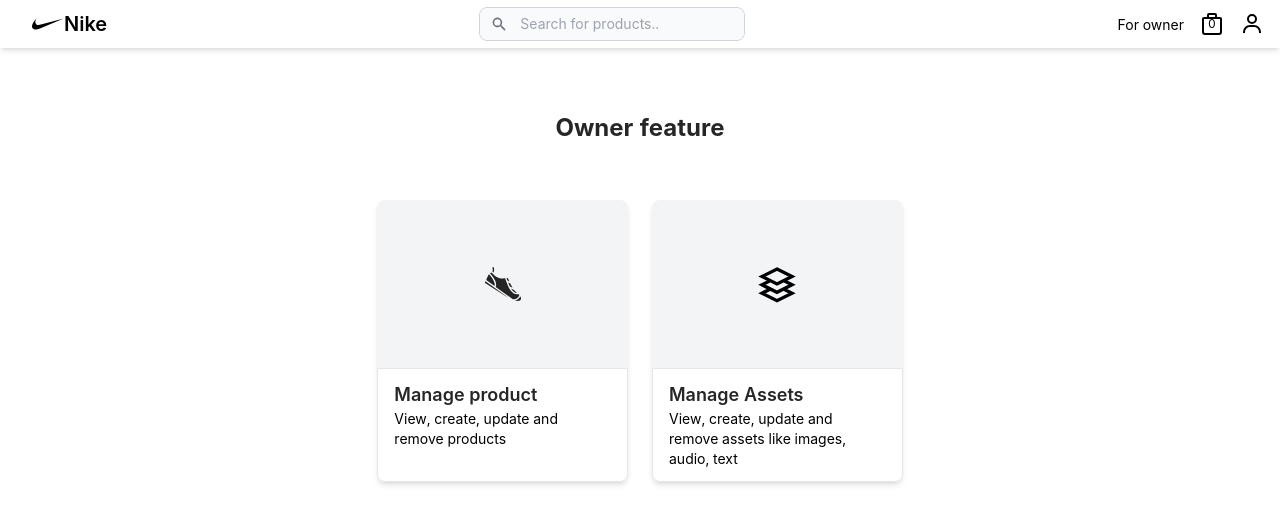
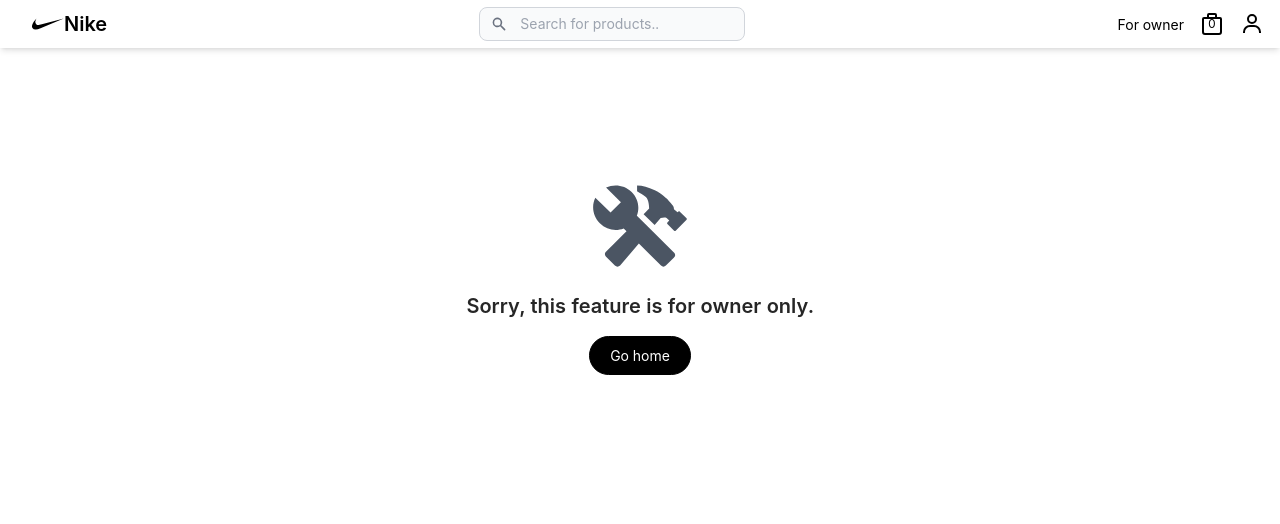
Before and after one commit to Eskimo111/shopping-cart, a React app: page /#/owner in a window 1280 px wide. Shown: the top 524 px of the page. Built offline with nearby package versions, Linux system fonts and the light colour scheme; no server answers; what tw-elements would draw is missing.

Commit message:
feat: Restrict Owner Feature (For admin account only)

```diff
--- a/src/App.tsx
+++ b/src/App.tsx
@@ -18,12 +18,11 @@
   const location = useLocation();
   useEffect(() => {
     window.scrollTo(0, 0);
-    let token = localStorage.getItem("TOKEN");
+    /*let token = localStorage.getItem("TOKEN");
     if (token) {
       token = JSON.parse(token).value;
     }
-    console.log("🚀 ~ file: App.tsx ~ line 30 ~ useEffect ~ auth.currentUser");
-    //if (token) auth.signinWithToken(token);
+    //if (token) auth.signinWithToken(token);*/
     {
       const cart_id = getCookie("cart_id");
       if (cart_id) {
@@ -35,9 +34,6 @@
       }
     }
   }, []);
-  //useEffect(() => {
-  //message.showMessage("Login success", "success");
-  //}, [token]);
   return (
     <>
       {isHideHeader(location.pathname) || <NavBar />}
--- /dev/null
+++ b/src/components/restricted/Restricted.tsx
@@ -0,0 +1,20 @@
+import React from "react";
+import { IoMdConstruct } from "react-icons/io";
+import { Link } from "react-router-dom";
+
+const RestrictedPage = () => {
+  return (
+    <div className="w-1/2 mx-auto  text-center pt-32 flex flex-col justify-center items-center gap-4">
+      <IoMdConstruct className="text-gray-600" size={100} />
+      <p className=" text-xl font-semibold">
+        Sorry, this feature is for owner only.
+      </p>
+
+      <Link className="btn-primary w-fit rounded-full py-2" to="/shopping">
+        Go home
+      </Link>
+    </div>
+  );
+};
+
+export default RestrictedPage;
--- a/src/features/auth/pages/LoginPage.tsx
+++ b/src/features/auth/pages/LoginPage.tsx
@@ -1,14 +1,10 @@
 import { FirebaseError } from "firebase/app";
 import React, { useState } from "react";
-import { Link, Navigate, useNavigate } from "react-router-dom";
-import BackButton from "../../../components/button/BackButton";
+import { Link, useNavigate } from "react-router-dom";
 import LoadingSpinner from "../../../components/loading-spinner/LoadingSpinner";
-import { useAppDispatch } from "../../../hooks/use-app-dispatch";
 import { useAppSelector } from "../../../hooks/use-app-selector";
 import useAuth from "../../../hooks/use-auth";
 import useMessage from "../../../hooks/use-message";
-import { loadCartAsync } from "../../../slices/cart";
-import { getUserInfo } from "../../../slices/user";
 import { RootState } from "../../../store/store";
 import SignInWithGoogleButton from "./SignInWithGoogleButton";
 
--- a/src/features/auth/pages/SignInWithGoogleButton.tsx
+++ b/src/features/auth/pages/SignInWithGoogleButton.tsx
@@ -1,11 +1,7 @@
 import { FirebaseError } from "firebase/app";
-import React from "react";
-import { useDispatch } from "react-redux";
 import { useNavigate } from "react-router-dom";
-import { useAppDispatch } from "../../../hooks/use-app-dispatch";
 import useAuth from "../../../hooks/use-auth";
 import useMessage from "../../../hooks/use-message";
-import { signInWithGoogle } from "../../../slices/user";
 
 const SignInWithGoogleButton = () => {
   const auth = useAuth();
--- a/src/features/auth/pages/SignUpPage.tsx
+++ b/src/features/auth/pages/SignUpPage.tsx
@@ -1,25 +1,14 @@
 import React, { useEffect, useState } from "react";
-import { Link, Navigate, useNavigate } from "react-router-dom";
-import { LoadingOutlined } from "@ant-design/icons";
-import { useAppDispatch } from "../../../hooks/use-app-dispatch";
+import { Link, useNavigate } from "react-router-dom";
 import useMessage from "../../../hooks/use-message";
-import "./SignUp.less";
 import useAuth from "../../../hooks/use-auth";
 import { useAppSelector } from "../../../hooks/use-app-selector";
 import { RootState } from "../../../store/store";
 import LoadingSpinner from "../../../components/loading-spinner/LoadingSpinner";
 import { FirebaseError } from "firebase/app";
+import "./SignUp.less";
 
 const logo = require("../../../asset/logo192.png");
-
-const antIcon = (
-  <LoadingOutlined
-    style={{
-      fontSize: 14,
-    }}
-    spin
-  />
-);
 
 const SignUpPage = () => {
   const { signup } = useAuth();
@@ -44,7 +33,6 @@
     confirmpw: "",
   });
 
-  const dispatch = useAppDispatch();
   const navigate = useNavigate();
   const message = useMessage();
 
@@ -85,9 +73,10 @@
 
   const handleSubmit = (event: React.SyntheticEvent) => {
     signup(email, password, name)
-      .then(() =>
-        message.showMessage("You have successfully sign up", "success")
-      )
+      .then(() => {
+        setTimeout(() => navigate("/"), 500);
+        message.showMessage("You have successfully sign up", "success");
+      })
       .catch((error: FirebaseError) => {
         return message.showMessage(error.message, "fail");
       });
--- a/src/hooks/use-auth.ts
+++ b/src/hooks/use-auth.ts
@@ -1,6 +1,4 @@
 import { FirebaseError } from "firebase/app";
-import { signInWithCustomToken } from "firebase/auth";
-import path, { resolve } from "path";
 import { useCallback } from "react";
 import { auth } from "../firebase";
 import { createCartAsync, loadCartAsync } from "../slices/cart";
@@ -132,8 +130,9 @@
   };
 
   const hasPermisssion = (url: string): boolean => {
-    const pathname = url.split("/")[0];
+    const pathname = url.split("/")[1];
     if (pathname === "owner" && role !== "AD") return false;
+
     return true;
   };
   return {
--- a/src/routers/AppRouter.tsx
+++ b/src/routers/AppRouter.tsx
@@ -2,6 +2,7 @@
 import { Route, Routes, useLocation } from "react-router-dom";
 import ConstructPage from "../components/construct/Construct";
 import NavBar from "../components/navbar/NavBar";
+import RestrictedPage from "../components/restricted/Restricted";
 import LoginPage from "../features/auth/pages/LoginPage";
 import SignUpPage from "../features/auth/pages/SignUpPage";
 import CartPage from "../features/customer/cart";
@@ -11,8 +12,11 @@
 import OwnerPage from "../features/owner";
 import ManageProductPage from "../features/owner/owner_products";
 import OwnerProductPage from "../features/owner/owner_products/pages/edit-product";
+import useAuth from "../hooks/use-auth";
 
 const AppRouter = () => {
+  const auth = useAuth();
+  const location = useLocation();
   return (
     <Routes>
       <Route path="/" element={<ShoppingPage />}></Route>
@@ -25,15 +29,19 @@
       <Route path="/search" element={<SearchPage />}></Route>
       <Route path="/login" element={<LoginPage />}></Route>
       <Route path="/signup" element={<SignUpPage />}></Route>
-
-      <Route path="/user/:token" element={<LoginPage />}></Route>
       <Route path="/owner">
+        {auth.hasPermisssion(location.pathname) ? (
+          <>
             <Route index element={<OwnerPage />}></Route>
             <Route path="products">
               <Route index element={<ManageProductPage />}></Route>
               <Route path=":productId" element={<OwnerProductPage />}></Route>
             </Route>
             <Route path="*" element={<ConstructPage />}></Route>
+          </>
+        ) : (
+          <Route index element={<RestrictedPage />}></Route>
+        )}
       </Route>
       <Route path="*" element={<ShoppingPage />}></Route>
     </Routes>
--- a/src/slices/user.ts
+++ b/src/slices/user.ts
@@ -13,7 +13,6 @@
   User,
 } from "../models/user";
 import { RootState } from "../store/store";
-import { UserInfo } from "os";
 import {
   GoogleAuthProvider,
   signInWithCustomToken,
@@ -128,11 +127,8 @@
   "user/getInfo",
   async (no_arg, { getState }): Promise<FireBaseUserData> => {
     const { id } = (getState() as RootState).user.info;
-    console.log("🚀 ~ file: user.ts ~ line 89 ~ id", id);
     const dbRef = ref(getAppDatabase());
     const response = await (await get(child(dbRef, `users/${id}`))).val();
-    console.log("🚀 ~ file: user.ts ~ line 91 ~ response", response);
-
     if (!response) throw "Error. Can't get user info from Realtime Database.";
     return response;
   }
```
Also changed, not shown: src/routers/layout-config.ts (+0 -11 lines). Lines whose indentation alone changed are shown as unchanged.
